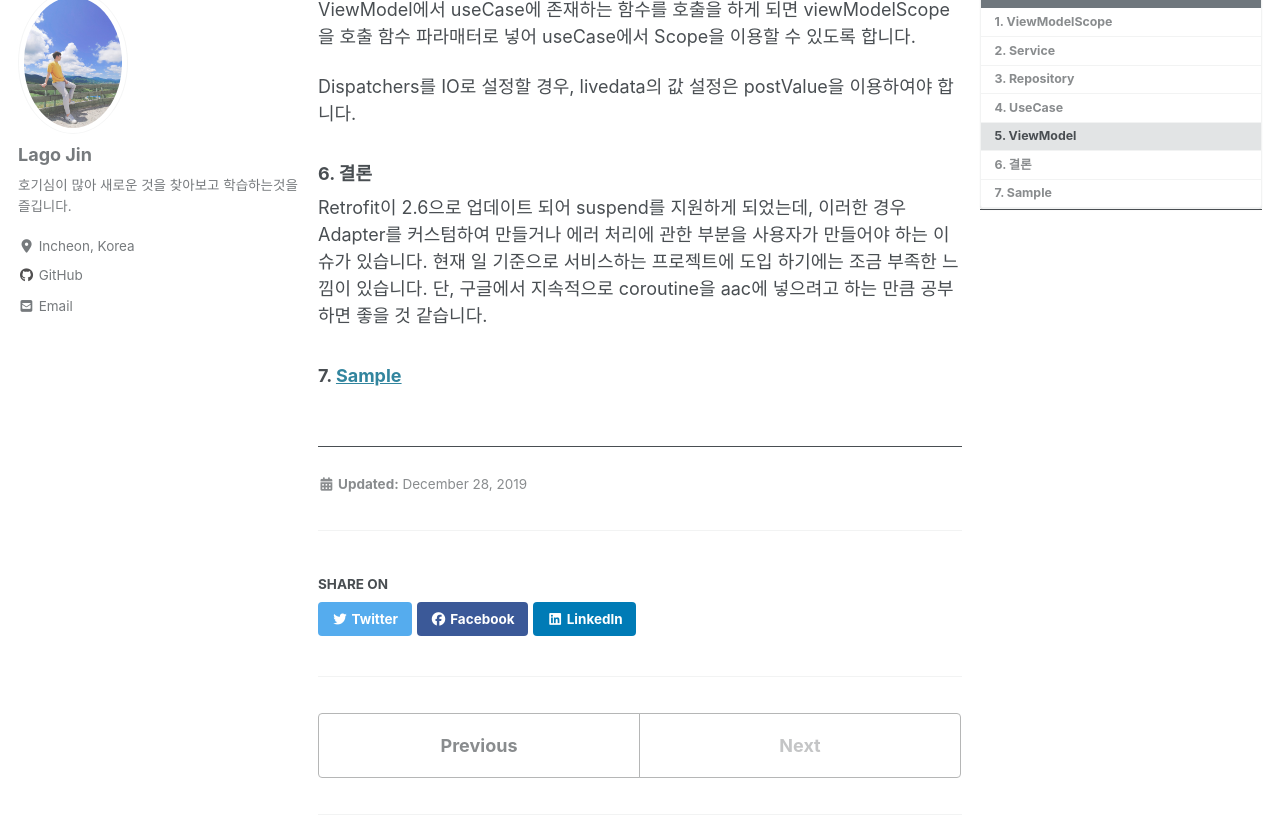
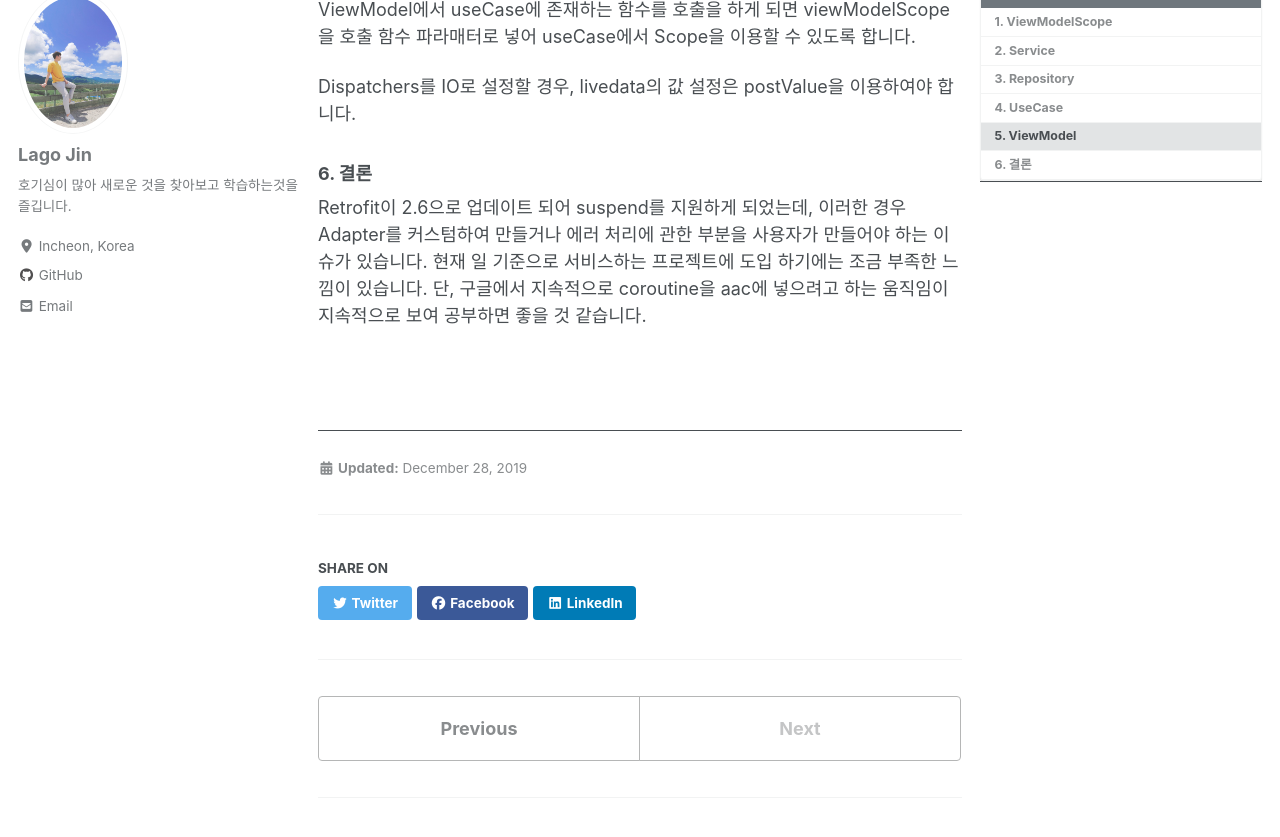
Before and after one commit to lagoJin/lagoJin.github.io, a Jekyll site: the page built from _posts/2019/12/2019-12-28-retrofit?viewmodelscope?.md, in a window 1280 px wide and 900 px high, scrolled down 1735 px, cut to the strip 63-900 px from the top of the window. Built offline with Jekyll 4.4.1, drawn with Linux system fonts in a browser that asks for light colours; cached includes are drawn as plain includes; nearby versions of some CDN libraries; comment, search, counter and statistics services are not loaded.

Commit message:
sample 위치 변경

```diff
--- a/_posts/2019/12/2019-12-28-retrofit?viewmodelscope?.md
+++ b/_posts/2019/12/2019-12-28-retrofit?viewmodelscope?.md
@@ -57,10 +58,7 @@ Dispatchers를 IO로 설정할 경우, livedata의 값 설정은 postValue을
 
 ### 6. 결론
 
-Retrofit이 2.6으로 업데이트 되어 suspend를 지원하게 되었는데, 이러한 경우 Adapter를 커스텀하여 만들거나 에러 처리에 관한 부분을 사용자가 만들어야 하는 이슈가 있습니다. 현재 일 기준으로 서비스하는 프로젝트에 도입 하기에는 조금 부족한 느낌이 있습니다. 단, 구글에서 지속적으로 coroutine을 aac에 넣으려고 하는 만큼 공부하면 좋을 것 같습니다.
-
-
-### 7. [Sample](https://github.com/lagoJin/AAC_Couroutine_Demo/tree/sample)
-
+Retrofit이 2.6으로 업데이트 되어 suspend를 지원하게 되었는데, 이러한 경우 Adapter를 커스텀하여 만들거나 에러 처리에 관한 부분을 사용자가 만들어야 하는 이슈가 있습니다. 현재 일 기준으로 서비스하는 프로젝트에 도입 하기에는 조금 부족한 느낌이 있습니다. 단, 구글에서 지속적으로 coroutine을 aac에 넣으려고 하는 움직임이 지속적으로 보여 공부하면 좋을 것 같습니다.
 
 <br>
+<br>
```
Also changed, not shown: other parts of _posts/2019/12/2019-12-28-retrofit?viewmodelscope?.md (+1 -0 lines).
